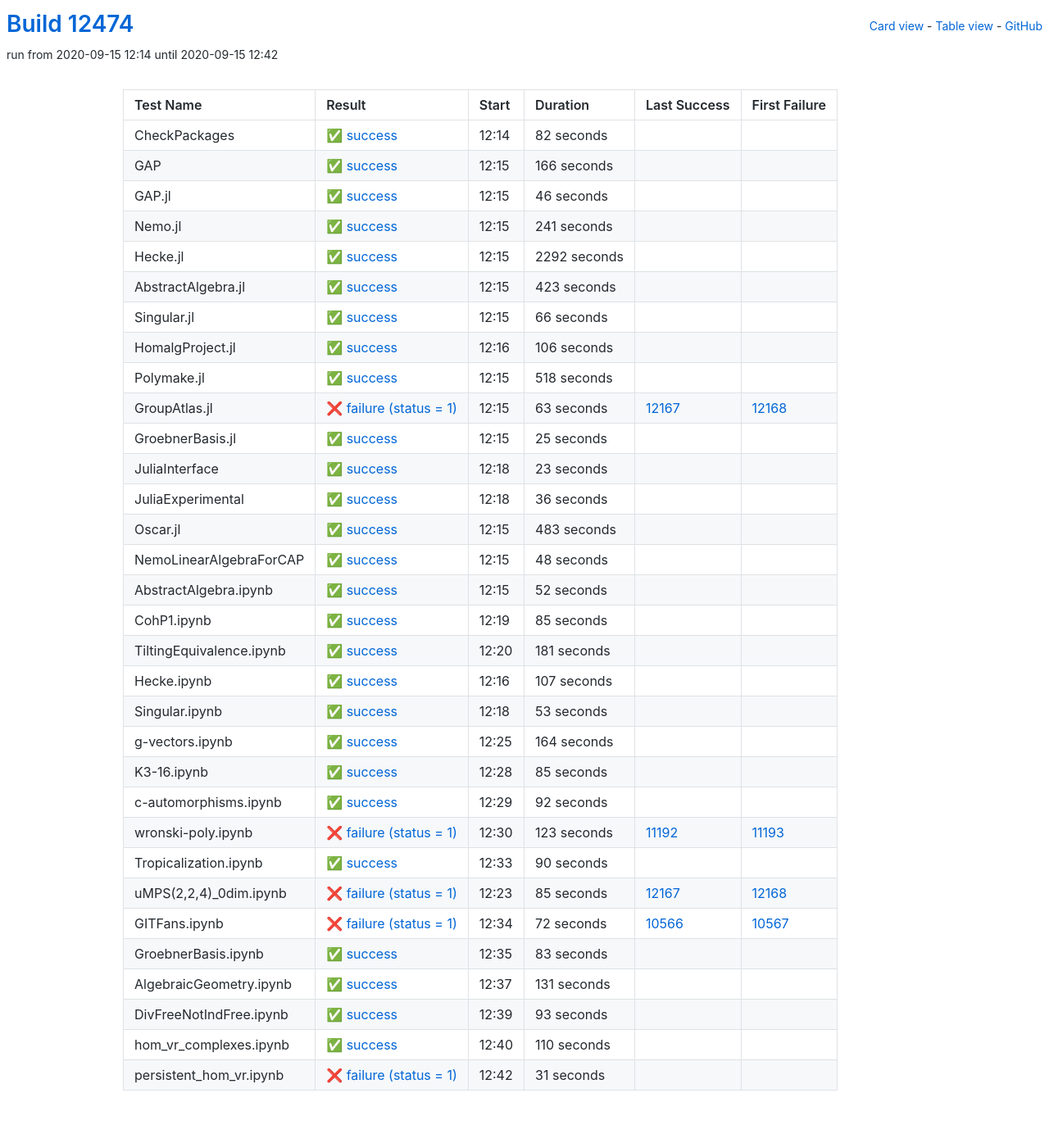
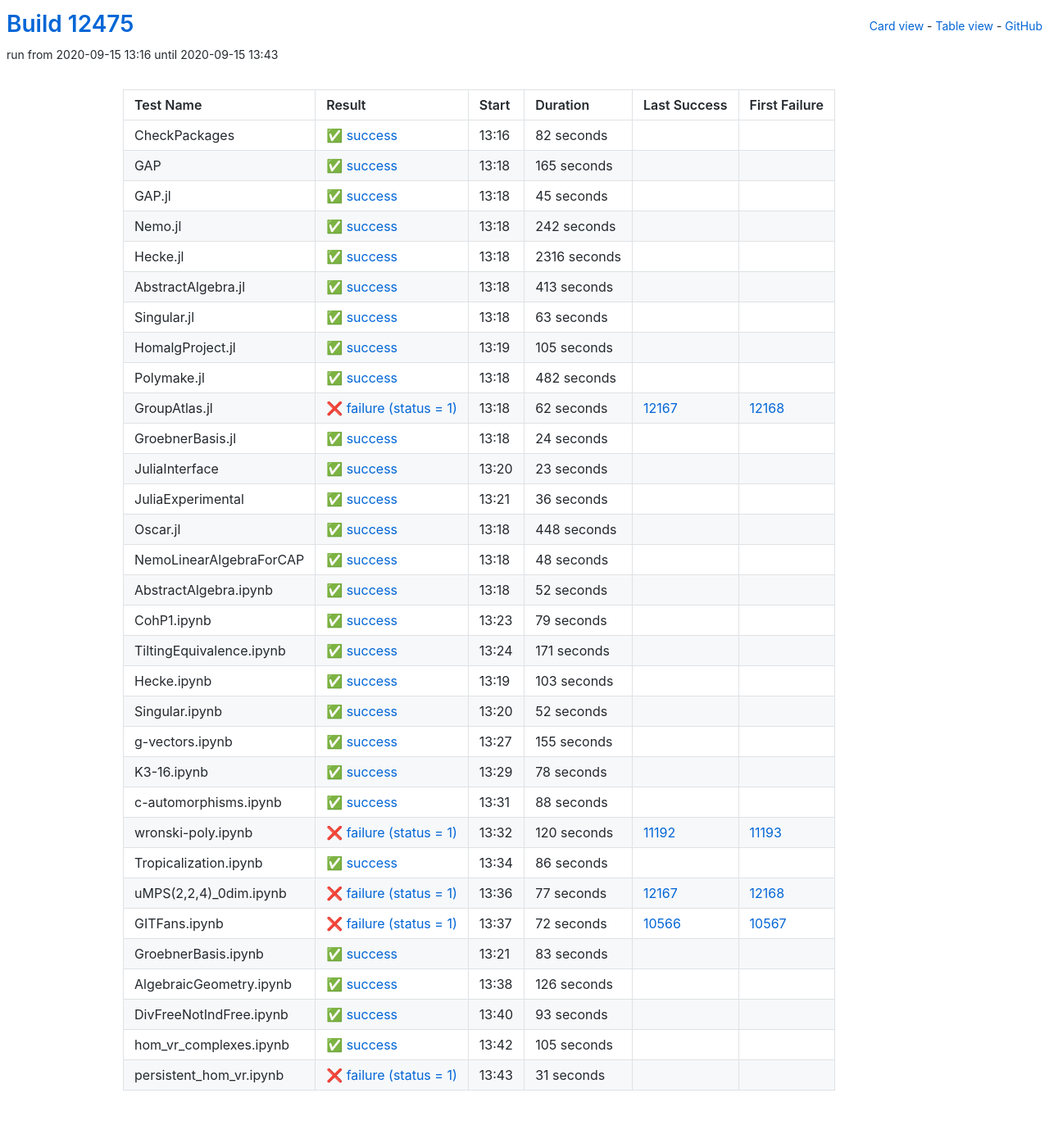
Before and after one commit to oscar-system/oscar-ci-status, a Jekyll site: the page built from table.html, in a window 1280 px wide. Shown: the whole page at 82% size. Built offline with Jekyll 4.4.1, drawn with Linux system fonts in a browser that asks for light colours.

Commit message:
Build #12475

```diff
--- a/_data/ci.yml
+++ b/_data/ci.yml
@@ -1,6 +1,6 @@
 ---
-build: 12474
-build_url: https://oscarci.mathematik.uni-kl.de/job/oscar/12474/
+build: 12475
+build_url: https://oscarci.mathematik.uni-kl.de/job/oscar/12475/
 job: oscar
 organization: oscar-system
 repo: oscar-ci-status
@@ -8,8 +8,8 @@
 tests:
 - name: CheckPackages
   id: checkpackages
-  log: https://oscarci.mathematik.uni-kl.de/job/oscar/12474/artifact/logs/build-12474/CheckPackages.log
-  start: 2020-09-15 12:14
+  log: https://oscarci.mathematik.uni-kl.de/job/oscar/12475/artifact/logs/build-12475/CheckPackages.log
+  start: 2020-09-15 13:16
   success: true
   exitcode: 0
   status: success
@@ -20,128 +20,128 @@
   first_failure_url:
 - name: GAP
   id: gap
-  log: https://oscarci.mathematik.uni-kl.de/job/oscar/12474/artifact/logs/build-12474/GAP.log
-  start: 2020-09-15 12:15
+  log: https://oscarci.mathematik.uni-kl.de/job/oscar/12475/artifact/logs/build-12475/GAP.log
+  start: 2020-09-15 13:18
   success: true
   exitcode: 0
   status: success
-  duration: 166
+  duration: 165
   last_success: false
   last_success_url:
   first_failure: false
   first_failure_url:
 - name: GAP.jl
   id: gap-jl
-  log: https://oscarci.mathematik.uni-kl.de/job/oscar/12474/artifact/logs/build-12474/GAP.jl.log
-  start: 2020-09-15 12:15
+  log: https://oscarci.mathematik.uni-kl.de/job/oscar/12475/artifact/logs/build-12475/GAP.jl.log
+  start: 2020-09-15 13:18
   success: true
   exitcode: 0
   status: success
-  duration: 46
+  duration: 45
   last_success: false
   last_success_url:
   first_failure: false
   first_failure_url:
 - name: Nemo.jl
   id: nemo-jl
-  log: https://oscarci.mathematik.uni-kl.de/job/oscar/12474/artifact/logs/build-12474/Nemo.jl.log
-  start: 2020-09-15 12:15
+  log: https://oscarci.mathematik.uni-kl.de/job/oscar/12475/artifact/logs/build-12475/Nemo.jl.log
+  start: 2020-09-15 13:18
   success: true
   exitcode: 0
   status: success
-  duration: 241
+  duration: 242
   last_success: false
   last_success_url:
   first_failure: false
   first_failure_url:
 - name: Hecke.jl
   id: hecke-jl
-  log: https://oscarci.mathematik.uni-kl.de/job/oscar/12474/artifact/logs/build-12474/Hecke.jl.log
-  start: 2020-09-15 12:15
+  log: https://oscarci.mathematik.uni-kl.de/job/oscar/12475/artifact/logs/build-12475/Hecke.jl.log
+  start: 2020-09-15 13:18
   success: true
   exitcode: 0
   status: success
-  duration: 2292
+  duration: 2316
   last_success: false
   last_success_url:
   first_failure: false
   first_failure_url:
 - name: AbstractAlgebra.jl
   id: abstractalgebra-jl
-  log: https://oscarci.mathematik.uni-kl.de/job/oscar/12474/artifact/logs/build-12474/AbstractAlgebra.jl.log
-  start: 2020-09-15 12:15
+  log: https://oscarci.mathematik.uni-kl.de/job/oscar/12475/artifact/logs/build-12475/AbstractAlgebra.jl.log
+  start: 2020-09-15 13:18
   success: true
   exitcode: 0
   status: success
-  duration: 423
+  duration: 413
   last_success: false
   last_success_url:
   first_failure: false
   first_failure_url:
 - name: Singular.jl
   id: singular-jl
-  log: https://oscarci.mathematik.uni-kl.de/job/oscar/12474/artifact/logs/build-12474/Singular.jl.log
-  start: 2020-09-15 12:15
+  log: https://oscarci.mathematik.uni-kl.de/job/oscar/12475/artifact/logs/build-12475/Singular.jl.log
+  start: 2020-09-15 13:18
   success: true
   exitcode: 0
   status: success
-  duration: 66
+  duration: 63
   last_success: false
   last_success_url:
   first_failure: false
   first_failure_url:
 - name: HomalgProject.jl
   id: homalgproject-jl
-  log: https://oscarci.mathematik.uni-kl.de/job/oscar/12474/artifact/logs/build-12474/HomalgProject.jl.log
-  start: 2020-09-15 12:16
+  log: https://oscarci.mathematik.uni-kl.de/job/oscar/12475/artifact/logs/build-12475/HomalgProject.jl.log
+  start: 2020-09-15 13:19
   success: true
   exitcode: 0
   status: success
-  duration: 106
+  duration: 105
   last_success: false
   last_success_url:
   first_failure: false
   first_failure_url:
 - name: Polymake.jl
   id: polymake-jl
-  log: https://oscarci.mathematik.uni-kl.de/job/oscar/12474/artifact/logs/build-12474/Polymake.jl.log
-  start: 2020-09-15 12:15
+  log: https://oscarci.mathematik.uni-kl.de/job/oscar/12475/artifact/logs/build-12475/Polymake.jl.log
+  start: 2020-09-15 13:18
   success: true
   exitcode: 0
   status: success
-  duration: 518
+  duration: 482
   last_success: false
   last_success_url:
   first_failure: false
   first_failure_url:
 - name: GroupAtlas.jl
   id: groupatlas-jl
-  log: https://oscarci.mathematik.uni-kl.de/job/oscar/12474/artifact/logs/build-12474/GroupAtlas.jl.log
-  start: 2020-09-15 12:15
+  log: https://oscarci.mathematik.uni-kl.de/job/oscar/12475/artifact/logs/build-12475/GroupAtlas.jl.log
+  start: 2020-09-15 13:18
   success: false
   exitcode: 1
   status: failure
-  duration: 63
+  duration: 62
   last_success: 12167
   last_success_url: https://oscarci.mathematik.uni-kl.de/job/oscar/12167/
   first_failure: 12168
   first_failure_url: https://oscarci.mathematik.uni-kl.de/job/oscar/12168/
 - name: GroebnerBasis.jl
   id: groebnerbasis-jl
-  log: https://oscarci.mathematik.uni-kl.de/job/oscar/12474/artifact/logs/build-12474/GroebnerBasis.jl.log
-  start: 2020-09-15 12:15
+  log: https://oscarci.mathematik.uni-kl.de/job/oscar/12475/artifact/logs/build-12475/GroebnerBasis.jl.log
+  start: 2020-09-15 13:18
   success: true
   exitcode: 0
   status: success
-  duration: 25
+  duration: 24
   last_success: false
   last_success_url:
   first_failure: false
   first_failure_url:
 - name: JuliaInterface
   id: juliainterface
-  log: https://oscarci.mathematik.uni-kl.de/job/oscar/12474/artifact/logs/build-12474/JuliaInterface.log
-  start: 2020-09-15 12:18
+  log: https://oscarci.mathematik.uni-kl.de/job/oscar/12475/artifact/logs/build-12475/JuliaInterface.log
+  start: 2020-09-15 13:20
   success: true
   exitcode: 0
   status: success
@@ -152,8 +152,8 @@
   first_failure_url:
 - name: JuliaExperimental
   id: juliaexperimental
-  log: https://oscarci.mathematik.uni-kl.de/job/oscar/12474/artifact/logs/build-12474/JuliaExperimental.log
-  start: 2020-09-15 12:18
+  log: https://oscarci.mathematik.uni-kl.de/job/oscar/12475/artifact/logs/build-12475/JuliaExperimental.log
+  start: 2020-09-15 13:21
   success: true
   exitcode: 0
   status: success
@@ -164,20 +164,20 @@
   first_failure_url:
 - name: Oscar.jl
   id: oscar-jl
-  log: https://oscarci.mathematik.uni-kl.de/job/oscar/12474/artifact/logs/build-12474/Oscar.jl.log
-  start: 2020-09-15 12:15
+  log: https://oscarci.mathematik.uni-kl.de/job/oscar/12475/artifact/logs/build-12475/Oscar.jl.log
+  start: 2020-09-15 13:18
   success: true
   exitcode: 0
   status: success
-  duration: 483
+  duration: 448
   last_success: false
   last_success_url:
   first_failure: false
   first_failure_url:
 - name: NemoLinearAlgebraForCAP
   id: nemolinearalgebraforcap
-  log: https://oscarci.mathematik.uni-kl.de/job/oscar/12474/artifact/logs/build-12474/NemoLinearAlgebraForCAP.log
-  start: 2020-09-15 12:15
+  log: https://oscarci.mathematik.uni-kl.de/job/oscar/12475/artifact/logs/build-12475/NemoLinearAlgebraForCAP.log
+  start: 2020-09-15 13:18
   success: true
   exitcode: 0
   status: success
@@ -188,8 +188,8 @@
   first_failure_url:
 - name: AbstractAlgebra.ipynb
   id: abstractalgebra-ipynb
-  log: https://oscarci.mathematik.uni-kl.de/job/oscar/12474/artifact/logs/build-12474/AbstractAlgebra.ipynb.log
-  start: 2020-09-15 12:15
+  log: https://oscarci.mathematik.uni-kl.de/job/oscar/12475/artifact/logs/build-12475/AbstractAlgebra.ipynb.log
+  start: 2020-09-15 13:18
   success: true
   exitcode: 0
   status: success
@@ -200,128 +200,128 @@
   first_failure_url:
 - name: CohP1.ipynb
   id: cohp1-ipynb
-  log: https://oscarci.mathematik.uni-kl.de/job/oscar/12474/artifact/logs/build-12474/CohP1.ipynb.log
-  start: 2020-09-15 12:19
+  log: https://oscarci.mathematik.uni-kl.de/job/oscar/12475/artifact/logs/build-12475/CohP1.ipynb.log
+  start: 2020-09-15 13:23
   success: true
   exitcode: 0
   status: success
-  duration: 85
+  duration: 79
   last_success: false
   last_success_url:
   first_failure: false
   first_failure_url:
 - name: TiltingEquivalence.ipynb
   id: tiltingequivalence-ipynb
-  log: https://oscarci.mathematik.uni-kl.de/job/oscar/12474/artifact/logs/build-12474/TiltingEquivalence.ipynb.log
-  start: 2020-09-15 12:20
+  log: https://oscarci.mathematik.uni-kl.de/job/oscar/12475/artifact/logs/build-12475/TiltingEquivalence.ipynb.log
+  start: 2020-09-15 13:24
   success: true
   exitcode: 0
   status: success
-  duration: 181
+  duration: 171
   last_success: false
   last_success_url:
   first_failure: false
   first_failure_url:
 - name: Hecke.ipynb
   id: hecke-ipynb
-  log: https://oscarci.mathematik.uni-kl.de/job/oscar/12474/artifact/logs/build-12474/Hecke.ipynb.log
-  start: 2020-09-15 12:16
+  log: https://oscarci.mathematik.uni-kl.de/job/oscar/12475/artifact/logs/build-12475/Hecke.ipynb.log
+  start: 2020-09-15 13:19
   success: true
   exitcode: 0
   status: success
-  duration: 107
+  duration: 103
   last_success: false
   last_success_url:
   first_failure: false
   first_failure_url:
 - name: Singular.ipynb
   id: singular-ipynb
-  log: https://oscarci.mathematik.uni-kl.de/job/oscar/12474/artifact/logs/build-12474/Singular.ipynb.log
-  start: 2020-09-15 12:18
+  log: https://oscarci.mathematik.uni-kl.de/job/oscar/12475/artifact/logs/build-12475/Singular.ipynb.log
+  start: 2020-09-15 13:20
   success: true
   exitcode: 0
   status: success
-  duration: 53
+  duration: 52
   last_success: false
   last_success_url:
   first_failure: false
   first_failure_url:
 - name: g-vectors.ipynb
   id: g-vectors-ipynb
-  log: https://oscarci.mathematik.uni-kl.de/job/oscar/12474/artifact/logs/build-12474/g-vectors.ipynb.log
-  start: 2020-09-15 12:25
+  log: https://oscarci.mathematik.uni-kl.de/job/oscar/12475/artifact/logs/build-12475/g-vectors.ipynb.log
+  start: 2020-09-15 13:27
   success: true
   exitcode: 0
   status: success
-  duration: 164
+  duration: 155
   last_success: false
   last_success_url:
   first_failure: false
   first_failure_url:
 - name: K3-16.ipynb
   id: k3-16-ipynb
-  log: https://oscarci.mathematik.uni-kl.de/job/oscar/12474/artifact/logs/build-12474/K3-16.ipynb.log
-  start: 2020-09-15 12:28
+  log: https://oscarci.mathematik.uni-kl.de/job/oscar/12475/artifact/logs/build-12475/K3-16.ipynb.log
+  start: 2020-09-15 13:29
   success: true
   exitcode: 0
   status: success
-  duration: 85
+  duration: 78
   last_success: false
   last_success_url:
   first_failure: false
   first_failure_url:
 - name: c-automorphisms.ipynb
   id: c-automorphisms-ipynb
-  log: https://oscarci.mathematik.uni-kl.de/job/oscar/12474/artifact/logs/build-12474/c-automorphisms.ipynb.log
-  start: 2020-09-15 12:29
+  log: https://oscarci.mathematik.uni-kl.de/job/oscar/12475/artifact/logs/build-12475/c-automorphisms.ipynb.log
+  start: 2020-09-15 13:31
   success: true
   exitcode: 0
   status: success
-  duration: 92
+  duration: 88
   last_success: false
   last_success_url:
   first_failure: false
   first_failure_url:
 - name: wronski-poly.ipynb
   id: wronski-poly-ipynb
-  log: https://oscarci.mathematik.uni-kl.de/job/oscar/12474/artifact/logs/build-12474/wronski-poly.ipynb.log
-  start: 2020-09-15 12:30
+  log: https://oscarci.mathematik.uni-kl.de/job/oscar/12475/artifact/logs/build-12475/wronski-poly.ipynb.log
+  start: 2020-09-15 13:32
   success: false
   exitcode: 1
   status: failure
-  duration: 123
+  duration: 120
   last_success: 11192
   last_success_url: https://oscarci.mathematik.uni-kl.de/job/oscar/11192/
   first_failure: 11193
   first_failure_url: https://oscarci.mathematik.uni-kl.de/job/oscar/11193/
 - name: Tropicalization.ipynb
   id: tropicalization-ipynb
-  log: https://oscarci.mathematik.uni-kl.de/job/oscar/12474/artifact/logs/build-12474/Tropicalization.ipynb.log
-  start: 2020-09-15 12:33
+  log: https://oscarci.mathematik.uni-kl.de/job/oscar/12475/artifact/logs/build-12475/Tropicalization.ipynb.log
+  start: 2020-09-15 13:34
   success: true
   exitcode: 0
   status: success
-  duration: 90
+  duration: 86
   last_success: false
   last_success_url:
   first_failure: false
   first_failure_url:
 - name: uMPS(2,2,4)_0dim.ipynb
   id: umps-2-2-4-0dim-ipynb
-  log: https://oscarci.mathematik.uni-kl.de/job/oscar/12474/artifact/logs/build-12474/uMPS-2-2-4-_0dim.ipynb.log
-  start: 2020-09-15 12:23
+  log: https://oscarci.mathematik.uni-kl.de/job/oscar/12475/artifact/logs/build-12475/uMPS-2-2-4-_0dim.ipynb.log
+  start: 2020-09-15 13:36
   success: false
   exitcode: 1
   status: failure
-  duration: 85
+  duration: 77
   last_success: 12167
   last_success_url: https://oscarci.mathematik.uni-kl.de/job/oscar/12167/
   first_failure: 12168
   first_failure_url: https://oscarci.mathematik.uni-kl.de/job/oscar/12168/
 - name: GITFans.ipynb
   id: gitfans-ipynb
-  log: https://oscarci.mathematik.uni-kl.de/job/oscar/12474/artifact/logs/build-12474/GITFans.ipynb.log
-  start: 2020-09-15 12:34
+  log: https://oscarci.mathematik.uni-kl.de/job/oscar/12475/artifact/logs/build-12475/GITFans.ipynb.log
+  start: 2020-09-15 13:37
   success: false
   exitcode: 1
   status: failure
@@ -332,8 +332,8 @@
   first_failure_url: https://oscarci.mathematik.uni-kl.de/job/oscar/10567/
 - name: GroebnerBasis.ipynb
   id: groebnerbasis-ipynb
-  log: https://oscarci.mathematik.uni-kl.de/job/oscar/12474/artifact/logs/build-12474/GroebnerBasis.ipynb.log
-  start: 2020-09-15 12:35
+  log: https://oscarci.mathematik.uni-kl.de/job/oscar/12475/artifact/logs/build-12475/GroebnerBasis.ipynb.log
+  start: 2020-09-15 13:21
   success: true
   exitcode: 0
   status: success
@@ -344,20 +344,20 @@
   first_failure_url:
 - name: AlgebraicGeometry.ipynb
   id: algebraicgeometry-ipynb
-  log: https://oscarci.mathematik.uni-kl.de/job/oscar/12474/artifact/logs/build-12474/AlgebraicGeometry.ipynb.log
-  start: 2020-09-15 12:37
+  log: https://oscarci.mathematik.uni-kl.de/job/oscar/12475/artifact/logs/build-12475/AlgebraicGeometry.ipynb.log
+  start: 2020-09-15 13:38
   success: true
   exitcode: 0
   status: success
-  duration: 131
+  duration: 126
   last_success: false
   last_success_url:
   first_failure: false
   first_failure_url:
 - name: DivFreeNotIndFree.ipynb
   id: divfreenotindfree-ipynb
-  log: https://oscarci.mathematik.uni-kl.de/job/oscar/12474/artifact/logs/build-12474/DivFreeNotIndFree.ipynb.log
-  start: 2020-09-15 12:39
+  log: https://oscarci.mathematik.uni-kl.de/job/oscar/12475/artifact/logs/build-12475/DivFreeNotIndFree.ipynb.log
+  start: 2020-09-15 13:40
   success: true
   exitcode: 0
   status: success
@@ -368,20 +368,20 @@
   first_failure_url:
 - name: hom_vr_complexes.ipynb
   id: hom-vr-complexes-ipynb
-  log: https://oscarci.mathematik.uni-kl.de/job/oscar/12474/artifact/logs/build-12474/hom_vr_complexes.ipynb.log
-  start: 2020-09-15 12:40
+  log: https://oscarci.mathematik.uni-kl.de/job/oscar/12475/artifact/logs/build-12475/hom_vr_complexes.ipynb.log
+  start: 2020-09-15 13:42
   success: true
   exitcode: 0
   status: success
-  duration: 110
+  duration: 105
   last_success: false
   last_success_url:
   first_failure: false
   first_failure_url:
 - name: persistent_hom_vr.ipynb
   id: persistent-hom-vr-ipynb
-  log: https://oscarci.mathematik.uni-kl.de/job/oscar/12474/artifact/logs/build-12474/persistent_hom_vr.ipynb.log
-  start: 2020-09-15 12:42
+  log: https://oscarci.mathematik.uni-kl.de/job/oscar/12475/artifact/logs/build-12475/persistent_hom_vr.ipynb.log
+  start: 2020-09-15 13:43
   success: false
   exitcode: 1
   status: failure
```
Also changed, not shown: README.md.
